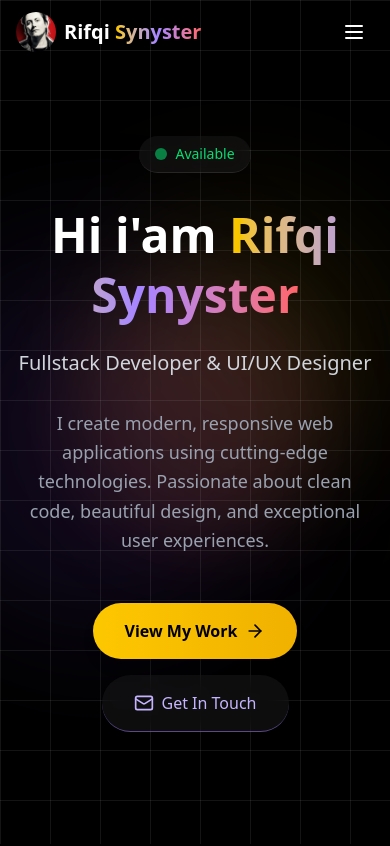
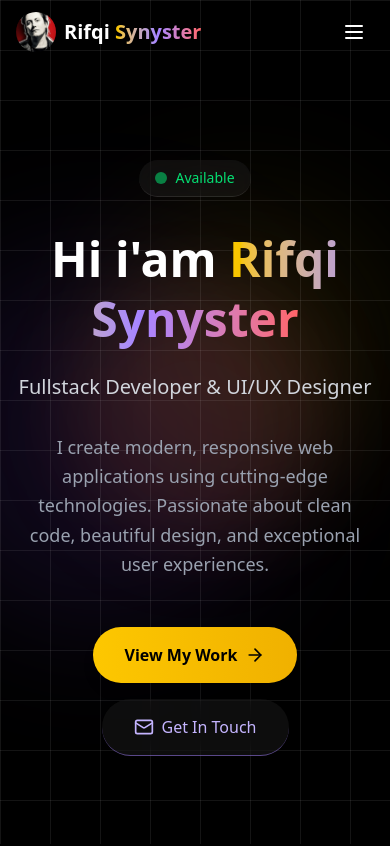
Before and after one commit to setsuwww/ripqiisyns, a React (Vite) app: page / in a window 390 px wide. Shown: the top 846 px of the page. Built offline with nearby package versions, Linux system fonts and the light colour scheme.

Commit message:
Fixing padding-top, fixing form untuk subject

```diff
--- a/src/components/Navigation.jsx
+++ b/src/components/Navigation.jsx
@@ -96,7 +96,7 @@ const Navigation = () => {
 
         {/* Mobile Navigation */}
         {isOpen && (
-          <div className="md:hidden absolute top-16 left-0 right-0 bg-white border-t border-white/10 rounded-br-3xl shadow-md overflow-hidden z-50">
+          <div className="md:hidden absolute top-16 left-0 right-0 bg-white border-t border-white/10 rounded-br-full shadow-md overflow-hidden z-50">
             <div className="px-4 py-4 space-y-2">
               {navItems.map((item) => {
                 const Icon = item.icon
--- a/src/pages/HomePage.jsx
+++ b/src/pages/HomePage.jsx
@@ -27,7 +27,7 @@ const HomePage = () => {
       <div className="relative z-10 flex items-center justify-center min-h-screen px-4 sm:px-6 lg:px-8 pt-16">
         <div className="text-center max-w-5xl mx-auto">
           {/* Welcome Badge */}
-          <div className="inline-flex items-center gap-2 px-4 py-2 rounded-full glass-effect mb-8 mt-6" data-aos="fade-right">
+          <div className="inline-flex items-center gap-2 px-4 py-2 rounded-full glass-effect mb-8 mt-18 lg:mt-8" data-aos="fade-right">
             <div className="relative w-3 h-3" data-aos="zoom-in" data-aos-duration="1500">
               <div className="absolute inset-0 rounded-full bg-green-400 opacity-75 animate-ping" />
               <div className="relative w-full h-full rounded-full bg-green-400 animate-pulse" />
```
